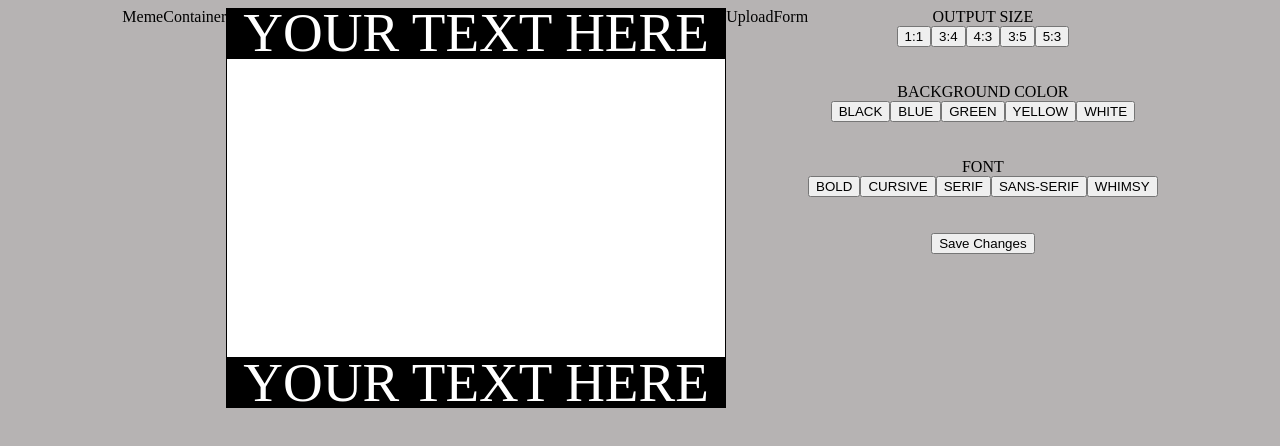
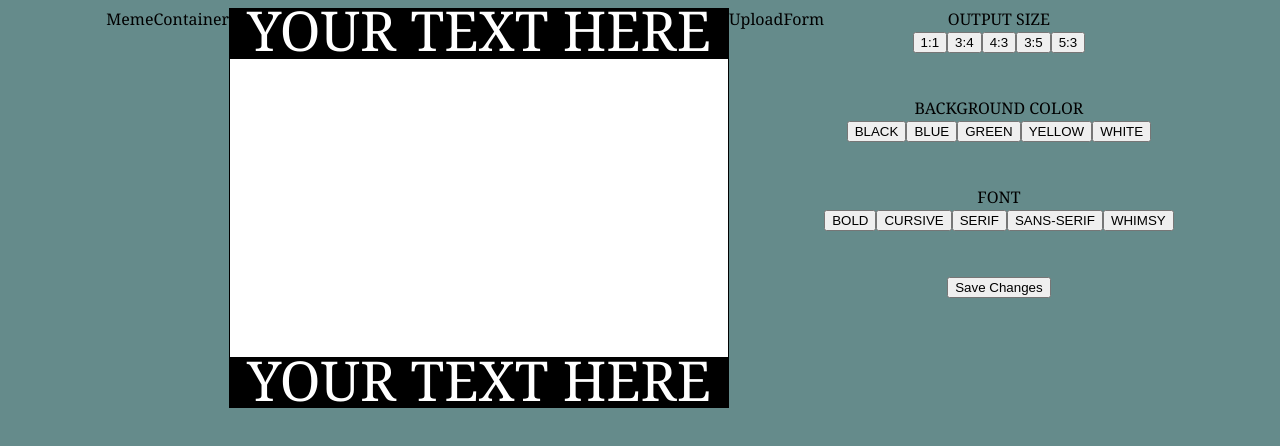
Before and after one commit to amandena/react-meme-generator, a React (Create React App) app: page / in a window 1280 px wide. Shown: the top 446 px of the page. Built offline with nearby package versions, Linux system fonts and the light colour scheme.

Commit message:
added new styling

```diff
--- a/src/App.css
+++ b/src/App.css
@@ -3,11 +3,12 @@
 }
 
 body {
-  background-color: rgb(182, 179, 179);
+  background-color: rgb(101, 139, 139);
   display: flex;
   flex-direction: column;
   align-items: center;
   justify-content: center;
+  font-family: Georgia, 'Times New Roman', Times, serif;
 }
 
 .meme-container {
```
